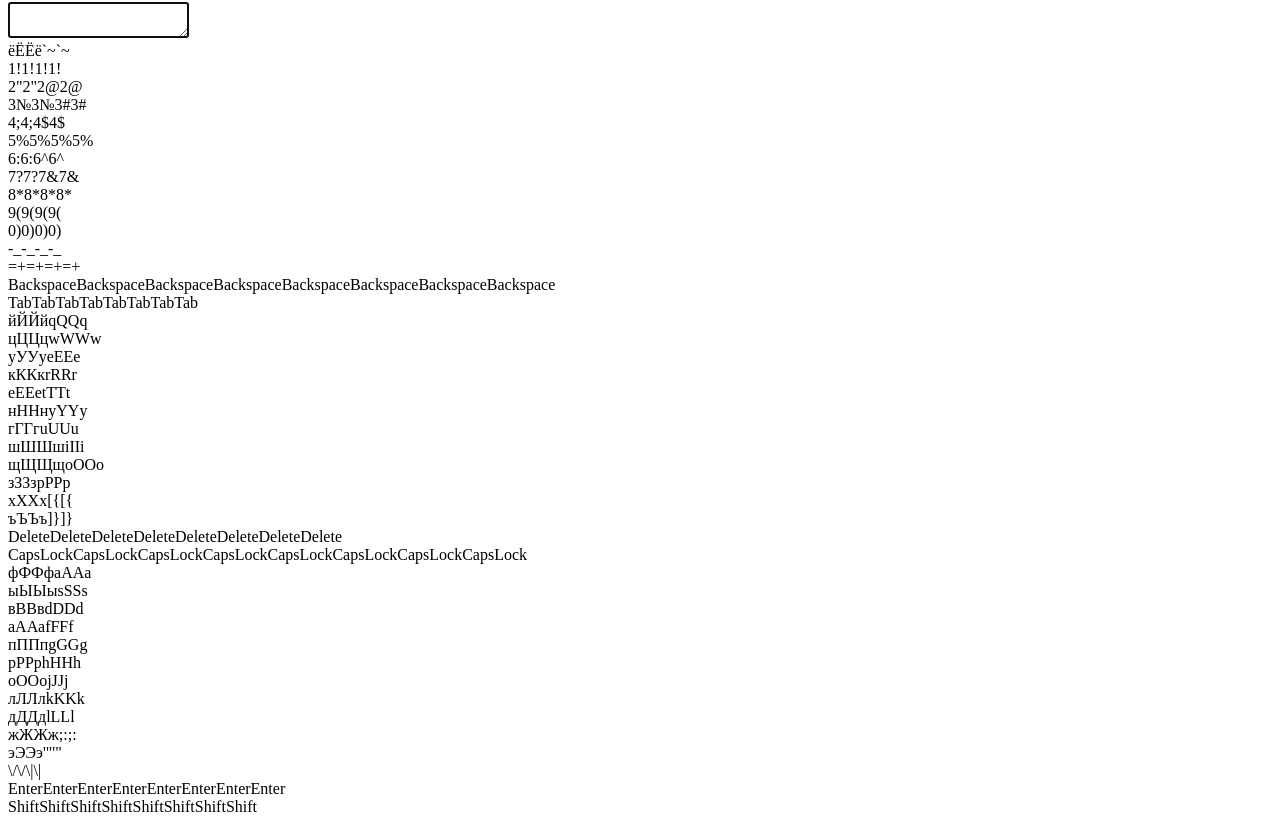
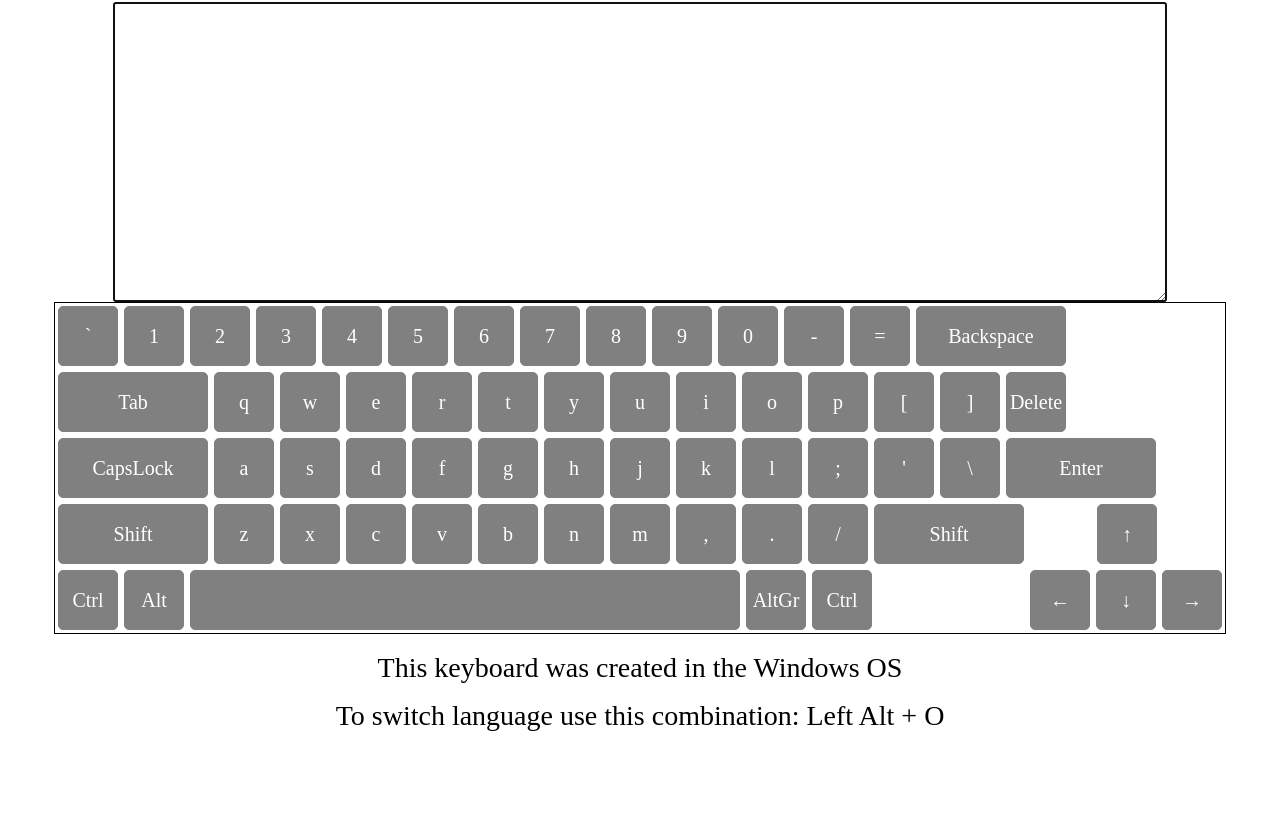
Before and after one commit to karap9s/Virtual-Keyboard, a website: page virtual-keyboard/index.html in a window 1280 px wide. Shown: the part 78-897 px from the top of the page. After the commit the page ends 809 px from the top, so only its background shows below. Drawn offline with Linux system fonts and the light colour scheme.

```diff
--- /dev/null
+++ b/virtual-keyboard/package.json
@@ -0,0 +1,5 @@
+{
+  "devDependencies": {
+    "eslint": "^8.15.0"
+  }
+}
--- a/virtual-keyboard/script.js
+++ b/virtual-keyboard/script.js
@@ -1,14 +1,14 @@
 let doc = document;
-    wrapper = doc.createElement('div');
-    textArea = doc.createElement('textarea');
-    keyboard = doc.createElement('div');
-    keyboardWrapper = doc.createElement('div');
-    rss = doc.createElement('h1');
-    rssText = doc.createTextNode('RSS Virtual Keyboard');
-    description = doc.createElement('p');
-    descriptionText = doc.createTextNode('This keyboard was created in the Windows OS');
-    advice = doc.createElement('p');
-    adviceText = doc.createTextNode('To switch language use this combination: Left Alt + O');
+let wrapper = doc.createElement('div');
+let textArea = doc.createElement('textarea');
+let keyboard = doc.createElement('div');
+let keyboardWrapper = doc.createElement('div');
+let rss = doc.createElement('h1');
+let rssText = doc.createTextNode('RSS Virtual Keyboard');
+let description = doc.createElement('p');
+let descriptionText = doc.createTextNode('This keyboard was created in the Windows OS');
+let advice = doc.createElement('p');
+let adviceText = doc.createTextNode('To switch language use this combination: Left Alt + O');
 
 
 wrapper.classList.add('wrapper');
@@ -37,54 +37,54 @@
        16, 90, 88, 67, 86, 66, 78, 77, 188, 190, 191, 16, 38,
         17, 18, 32, 18, 17, 37, 40, 39];
 
-    lowerEnglishArr = ['`', '1', '2', '3', '4', '5', '6', '7', '8', '9', '0', '-', '=', 'Backspace',
+let lowerEnglishArr = ['`', '1', '2', '3', '4', '5', '6', '7', '8', '9', '0', '-', '=', 'Backspace',
      'Tab', 'q', 'w', 'e', 'r', 't', 'y', 'u', 'i', 'o', 'p', '[', ']', 'Delete',
       'CapsLock', 'a', 's', 'd', 'f', 'g', 'h', 'j', 'k', 'l', ';', "'", '\\', 'Enter',
        'Shift', 'z', 'x', 'c', 'v', 'b', 'n', 'm', ',', '.', '/', 'Shift', '↑',
         'Ctrl', 'Alt', ' ', 'AltGr', 'Ctrl', '←', '↓', '→'];
 
 
-    upperEnglishArr = ['~', '!', '@', '#', '$', '%', '^', '&', '*', '(', ')', '_', '+', 'Backspace',
+let upperEnglishArr = ['~', '!', '@', '#', '$', '%', '^', '&', '*', '(', ')', '_', '+', 'Backspace',
     'Tab', 'Q', 'W', 'E', 'R', 'T', 'Y', 'U', 'I', 'O', 'P', '{', '}', 'Delete',
      'CapsLock', 'A', 'S', 'D', 'F', 'G', 'H', 'J', 'K', 'L', ':', '"', '|', 'Enter',
       'Shift', 'Z', 'X', 'C', 'V', 'B', 'N', 'M', '<', '>', '?', 'Shift', '↑',
        'Ctrl', 'Alt', ' ', 'AltGr', 'Ctrl', '←', '↓', '→'];
 
 
-    capsEnglishArr = ['`', '1', '2', '3', '4', '5', '6', '7', '8', '9', '0', '-', '=', 'Backspace',
+let capsEnglishArr = ['`', '1', '2', '3', '4', '5', '6', '7', '8', '9', '0', '-', '=', 'Backspace',
     'Tab', 'Q', 'W', 'E', 'R', 'T', 'Y', 'U', 'I', 'O', 'P', '[', ']', 'Delete',
      'CapsLock', 'A', 'S', 'D', 'F', 'G', 'H', 'J', 'K', 'L', ';', "'", '\\', 'Enter',
       'Shift', 'Z', 'X', 'C', 'V', 'B', 'N', 'M', ',', '.', '/', 'Shift', '↑',
        'Ctrl', 'Alt', ' ', 'AltGr', 'Ctrl', '←', '↓', '→'];
 
-    shiftCapsEnglishArr = ['~', '!', '@', '#', '$', '%', '^', '&', '*', '(', ')', '_', '+', 'Backspace',
+let shiftCapsEnglishArr = ['~', '!', '@', '#', '$', '%', '^', '&', '*', '(', ')', '_', '+', 'Backspace',
     'Tab', 'q', 'w', 'e', 'r', 't', 'y', 'u', 'i', 'o', 'p', '{', '}', 'Delete',
     'CapsLock', 'a', 's', 'd', 'f', 'g', 'h', 'j', 'k', 'l', ':', '"', '|', 'Enter',
     'Shift', 'z', 'x', 'c', 'v', 'b', 'n', 'm', '<', '>', '?', 'Shift', '↑',
     'Ctrl', 'Alt', ' ', 'AltGr', 'Ctrl', '←', '↓', '→'];
 
 
-    lowerRussianArr = ['ё', '1', '2', '3', '4', '5', '6', '7', '8', '9', '0', '-', '=', 'Backspace',
+let lowerRussianArr = ['ё', '1', '2', '3', '4', '5', '6', '7', '8', '9', '0', '-', '=', 'Backspace',
      'Tab', 'й', 'ц', 'у', 'к', 'е', 'н', 'г', 'ш', 'щ', 'з', 'х', 'ъ', 'Delete',
       'CapsLock', 'ф', 'ы', 'в', 'а', 'п', 'р', 'о', 'л', 'д', 'ж', 'э', '\\', 'Enter',
        'Shift', 'я', 'ч', 'с', 'м', 'и', 'т', 'ь', 'б', 'ю', '.', 'Shift', '↑',
         'Ctrl', 'Alt', ' ', 'AltGr', 'Ctrl', '←', '↓', '→'];
 
 
-    upperRussianArr = ['Ё', '!', '"', '№', ';', '%', ':', '?', '*', '(', ')', '_', '+', 'Backspace',
+let upperRussianArr = ['Ё', '!', '"', '№', ';', '%', ':', '?', '*', '(', ')', '_', '+', 'Backspace',
     'Tab', 'Й', 'Ц', 'У', 'К', 'Е', 'Н', 'Г', 'Ш', 'Щ', 'З', 'Х', 'Ъ', 'Delete',
      'CapsLock', 'Ф', 'Ы', 'В', 'А', 'П', 'Р', 'О', 'Л', 'Д', 'Ж', 'Э', '/', 'Enter',
       'Shift', 'Я', 'Ч', 'С', 'М', 'И', 'Т', 'Ь', 'Б', 'Ю', ',', 'Shift', '↑',
        'Ctrl', 'Alt', ' ', 'AltGr', 'Ctrl', '←', '↓', '→'];
 
 
-    capsRussianArr = ['Ё', '1', '2', '3', '4', '5', '6', '7', '8', '9', '0', '-', '=', 'Backspace',
+let capsRussianArr = ['Ё', '1', '2', '3', '4', '5', '6', '7', '8', '9', '0', '-', '=', 'Backspace',
     'Tab', 'Й', 'Ц', 'У', 'К', 'Е', 'Н', 'Г', 'Ш', 'Щ', 'З', 'Х', 'Ъ', 'Delete',
      'CapsLock', 'Ф', 'Ы', 'В', 'А', 'П', 'Р', 'О', 'Л', 'Д', 'Ж', 'Э', '\\', 'Enter',
       'Shift', 'Я', 'Ч', 'С', 'М', 'И', 'Т', 'Ь', 'Б', 'Ю', '.', 'Shift', '↑',
        'Ctrl', 'Alt', ' ', 'AltGr', 'Ctrl', '←', '↓', '→'];
 
-    shiftCapsRussianArr = ['ё', '!', '"', '№', ';', '%', ':', '?', '*', '(', ')', '_', '+', 'Backspace',
+let shiftCapsRussianArr = ['ё', '!', '"', '№', ';', '%', ':', '?', '*', '(', ')', '_', '+', 'Backspace',
     'Tab', 'й', 'ц', 'у', 'к', 'е', 'н', 'г', 'ш', 'щ', 'з', 'х', 'ъ', 'Delete',
     'CapsLock', 'ф', 'ы', 'в', 'а', 'п', 'р', 'о', 'л', 'д', 'ж', 'э', '/', 'Enter',
     'Shift', 'я', 'ч', 'с', 'м', 'и', 'т', 'ь', 'б', 'ю', ',', 'Shift', '↑',
@@ -115,11 +115,10 @@
     return false;
   }
 
-document.addEventListener('keydown', defaultActions);
+doc.addEventListener('keydown', defaultActions);
 
 let count = 0;
 let current = 'engCaseDown';
-let pos = 0;
 
 addEventListener('keydown', (event) => {
     let data = event.keyCode;
--- a/virtual-keyboard/style.css
+++ b/virtual-keyboard/style.css
@@ -1,3 +1,194 @@
+html, body, div, span, applet, object, iframe,
+h1, h2, h3, h4, h5, h6, p, blockquote, pre,
+a, abbr, acronym, address, big, cite, code,
+del, dfn, em, img, ins, kbd, q, s, samp,
+small, strike, strong, sub, sup, tt, var,
+b, u, i, center,
+dl, dt, dd, ol, ul, li,
+fieldset, form, label, legend,
+table, caption, tbody, tfoot, thead, tr, th, td,
+article, aside, canvas, details, embed,
+figure, figcaption, footer, header, hgroup,
+menu, nav, output, ruby, section, summary,
+time, mark, audio, video {
+  margin: 0;
+  padding: 0;
+  border: 0;
+  font-size: 100%;
+  font: inherit;
+  vertical-align: baseline;
+}
 
+article, aside, details, figcaption, figure,
+footer, header, hgroup, menu, nav, section {
+  display: block;
+}
+
+body {
+  line-height: 1;
+}
+
+ol, ul {
+  list-style: none;
+}
+
+blockquote, q {
+  quotes: none;
+}
+
+blockquote:before, blockquote:after,
+q:before, q:after {
+  content: "";
+  content: none;
+}
+
+table {
+  border-collapse: collapse;
+  border-spacing: 0;
+}
+
+body {
+  display: flex;
+  flex-direction: column;
+  justify-content: space-between;
+  box-sizing: border-box;
+}
+
+*, *::before, *:after {
+  box-sizing: inherit;
+}
+
+body {
+  display: flex;
+  flex-direction: column;
+  align-items: center;
+}
+
+.wrapper {
+  display: flex;
+  flex-direction: column;
+  align-items: center;
+}
+
+.keyboard {
+  border: 1px solid black;
+  display: flex;
+  justify-content: center;
+  align-items: center;
+}
+
+.text {
+  width: 90%;
+  height: 300px;
+}
+
+.key {
+  display: flex;
+  justify-content: center;
+  align-items: center;
+  width: 60px;
+  height: 60px;
+  border: 1px solid black;
+  margin: 3px;
+  padding: 3px;
+  float: left;
+  background: grey;
+  color: white;
+  border-radius: 5px;
+  border-color: grey;
+  transition: 0.3s;
+}
+
+.key:hover {
+  background: #709bc4;
+  cursor: pointer;
+}
+
+.key:nth-child(14) {
+  width: 150px;
+}
+
+.key:nth-child(16) {
+  width: 150px;
+}
+
+.key:nth-child(31) {
+  width: 150px;
+}
+
+.key:nth-child(44) {
+  width: 150px;
+}
+
+.key:nth-child(46) {
+  width: 150px;
+}
+
+.key:nth-child(57) {
+  width: 150px;
+}
+
+.key:nth-child(58) {
+  margin-left: 70px;
+}
+
+.key:nth-child(62) {
+  width: 550px;
+}
+
+.key:nth-child(65) {
+  margin-left: 155px;
+}
+
+.clearfix {
+  display: block;
+  width: 100%;
+  clear: both;
+}
+
+.active {
+  background: #4887c2;
+  border-radius: 10px;
+  transition: 0.3s;
+}
+
+.active:hover {
+  background: #4887c2;
+  cursor: pointer;
+}
+
+.hidden {
+  display: none;
+}
+
+span {
+  display: flex;
+  justify-content: center;
+  align-items: center;
+  width: 100%;
+  height: 100%;
+  font-size: 20px;
+}
+
+textarea {
+  font-size: 20px;
+}
+
+.rss {
+  font-size: 50px;
+  color: blueviolet;
+  margin-bottom: 15px;
+  margin-top: 15px;
+}
+
+.description {
+  margin-top: 20px;
+  font-size: 28px;
+}
+
+.advice {
+  margin-top: 20px;
+  font-size: 28px;
+}
 
 /*# sourceMappingURL=style.css.map */
```
Also changed, not shown: virtual-keyboard/.eslintrc.js (added), 2 other files.
